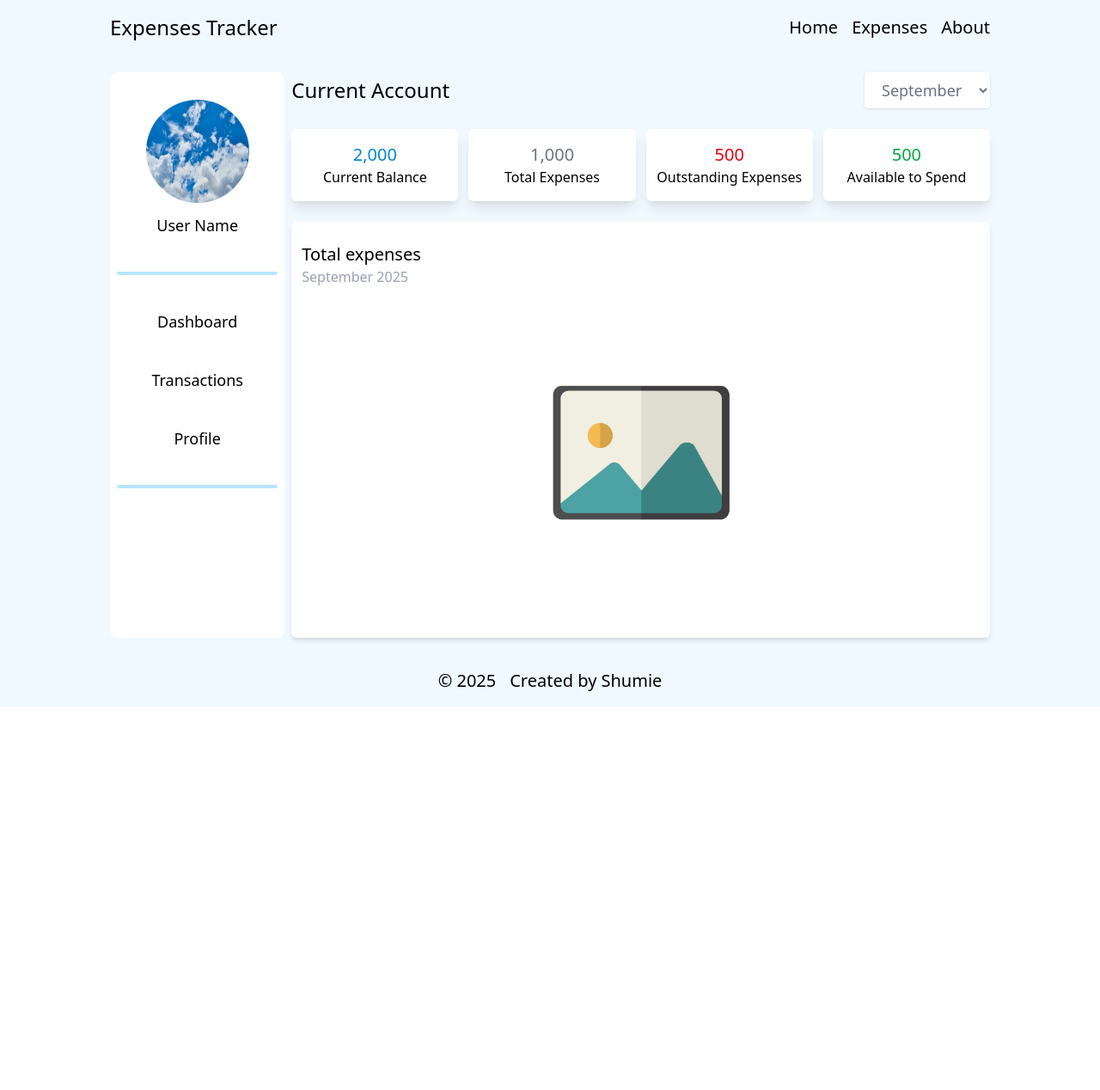
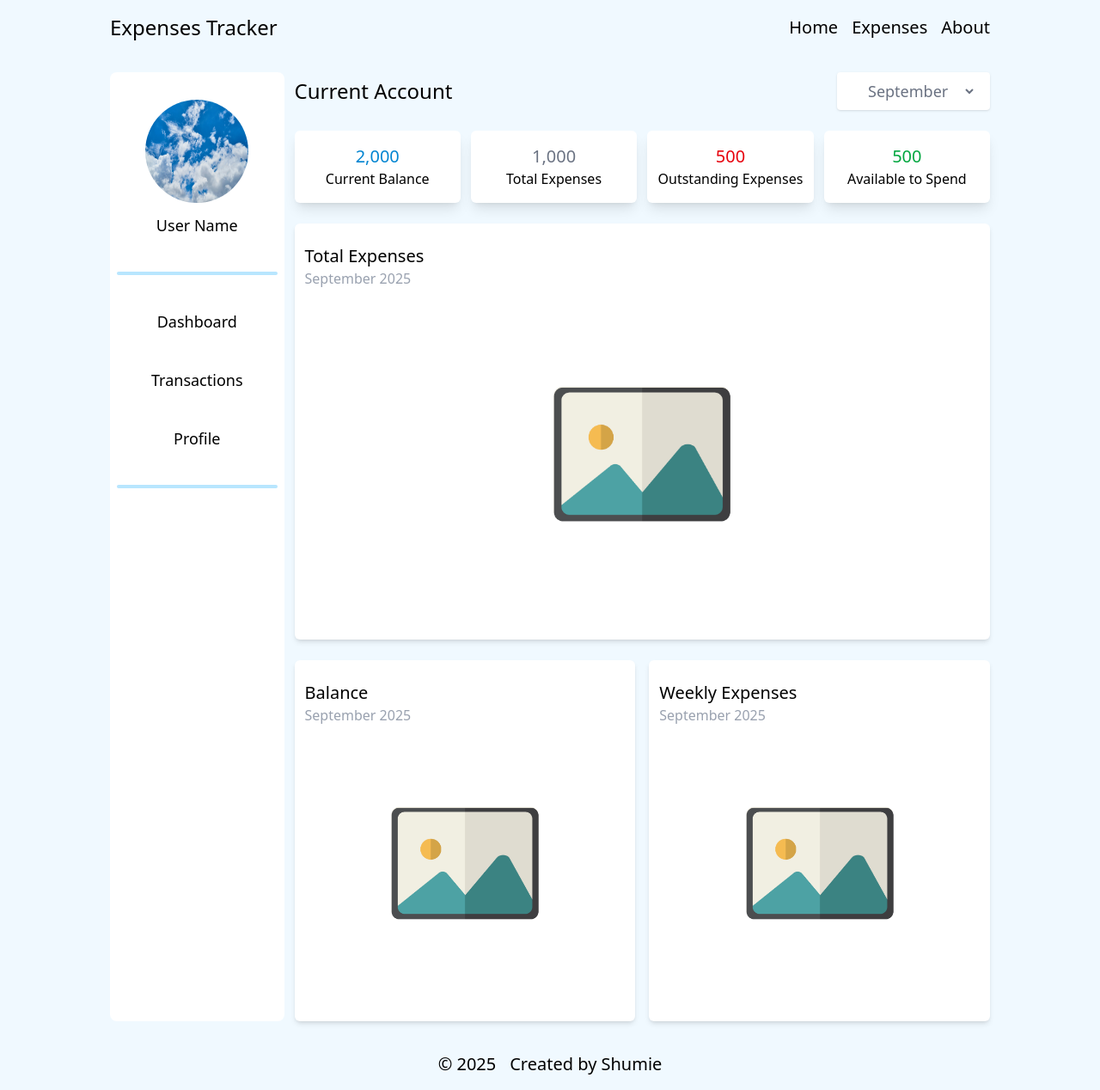
Before and after one commit to Shumieb/ExpensesTracker, a React (Vite) app: page /expenses in a window 1280 px wide. Shown: the whole page at 86% size. Before the commit the page ends 822 px from the top, so only its background shows below. Built offline with nearby package versions, Linux system fonts and the light colour scheme.

Commit message:
completed dashboard sections

```diff
--- a/src/components/UI/dateToggle.tsx
+++ b/src/components/UI/dateToggle.tsx
@@ -22,10 +22,11 @@ const DateToggle = ({ HandleMonthChange, value }: PropTypes) => {
     ]
 
     return (
+        <div className="text-lg bg-white py-2 px-4 shadow-sm rounded-sm text-gray-500">
             <select
                 onChange={HandleMonthChange}
                 value={value}
-            className="text-lg bg-white py-2 px-4 shadow-sm rounded-sm text-gray-500 outline-0"
+                className="px-4 outline-0"
             >
                 {
                     months.map(month => {
@@ -40,6 +41,8 @@ const DateToggle = ({ HandleMonthChange, value }: PropTypes) => {
                     })
                 }
             </select>
+        </div>
+
     )
 }
 
--- a/src/components/categoryTotalsGraph.tsx
+++ b/src/components/categoryTotalsGraph.tsx
@@ -10,9 +10,9 @@ const CategoryTotalsGraph = ({ month }: PropType) => {
     let monthText = getMonthText(month)
 
     return (
-        <section className="bg-white rounded-md shadow-md py-6 px-3">
-            <p className="text-xl">Total expenses</p>
-            <p className="text-gray-400">{monthText} 2025</p>
+        <section className="bg-white rounded-md shadow-md py-6 px-3 mb-6">
+            <p className="text-xl capitalize">Total expenses</p>
+            <p className="text-gray-400 capitalize">{monthText} 2025</p>
             <div>
                 <img src={img} alt="category totals" className="h-96 mx-auto" />
             </div>
--- a/src/components/dashboard.tsx
+++ b/src/components/dashboard.tsx
@@ -2,11 +2,12 @@ import { useState } from "react"
 import DateToggle from "./UI/dateToggle"
 import TotalsCard from "./UI/totalsCard"
 import CategoryTotalsGraph from "./categoryTotalsGraph"
+import MonthlyBalanceGraph from "./monthlyBalanceGraph"
+import WeeklyExpensesGraph from "./weeklyExpensesGraph"
 
 const Dashboard = () => {
 
     const [month, setMonth] = useState(9)
-
 
 
     // function runs when month is changed
@@ -52,10 +53,11 @@ const Dashboard = () => {
             {/*  Expenses Total By Category*/}
             <CategoryTotalsGraph month={month} />
 
-            <section>
-
+            {/*  Trend Graphs - Monthly Balance - Expenses per week*/}
+            <section className="grid grid-cols-2 gap-4">
+                <MonthlyBalanceGraph month={month} />
+                <WeeklyExpensesGraph month={month} />
             </section>
-
         </section>
     )
 }
--- /dev/null
+++ b/src/components/monthlyBalanceGraph.tsx
@@ -0,0 +1,23 @@
+import { getMonthText } from "../utils/helperFunctions"
+import img from "../assets/imgs/placeholder.jpg"
+
+interface PropType {
+    month: number
+}
+
+const MonthlyBalanceGraph = ({ month }: PropType) => {
+
+    let monthText = getMonthText(month)
+
+    return (
+        <section className="bg-white rounded-md shadow-md py-6 px-3">
+            <p className="text-xl capitalize">Balance</p>
+            <p className="text-gray-400 capitalize">{monthText} 2025</p>
+            <div>
+                <img src={img} alt="category totals" className="h-80 mx-auto" />
+            </div>
+        </section>
+    )
+}
+
+export default MonthlyBalanceGraph
--- /dev/null
+++ b/src/components/weeklyExpensesGraph.tsx
@@ -0,0 +1,23 @@
+import { getMonthText } from "../utils/helperFunctions"
+import img from "../assets/imgs/placeholder.jpg"
+
+interface PropType {
+    month: number
+}
+
+const WeeklyExpensesGraph = ({ month }: PropType) => {
+
+    let monthText = getMonthText(month)
+
+    return (
+        <section className="bg-white rounded-md shadow-md py-6 px-3">
+            <p className="text-xl capitalize">Weekly Expenses</p>
+            <p className="text-gray-400 capitalize">{monthText} 2025</p>
+            <div>
+                <img src={img} alt="category totals" className="h-80 mx-auto" />
+            </div>
+        </section>
+    )
+}
+
+export default WeeklyExpensesGraph
--- a/src/pages/expenses.tsx
+++ b/src/pages/expenses.tsx
@@ -3,7 +3,7 @@ import ExpensesSideBar from "../components/expensesSideBar"
 
 const Expenses = () => {
     return (
-        <main className="flex gap-2 w-[80%] mx-auto min-h-[75vh]">
+        <main className="flex gap-3 w-[80%] mx-auto min-h-[75vh]">
             <ExpensesSideBar />
             <section className="w-[80%]">
                 <Outlet />
```
Lines whose indentation alone changed are shown as unchanged.
